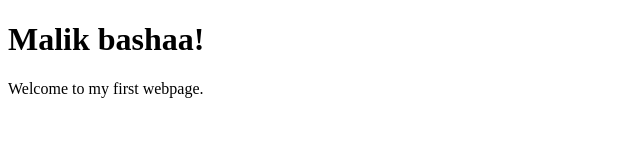
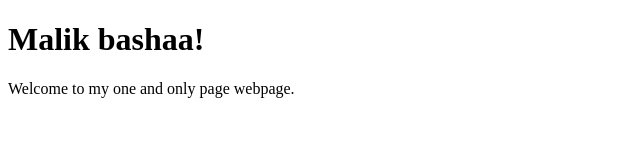
Before and after one commit to MalikkBashaa/Surf, a plain HTML site: page index.html in a window 1280 px wide. Shown: the whole page, without its empty margins (0-640 px from the left). Drawn offline with Linux system fonts and the light colour scheme.

Commit message:
Updated something

```diff
--- a/index.html
+++ b/index.html
@@ -7,6 +7,6 @@
 </head>
 <body>
     <h1>Malik bashaa!</h1>
-    <p>Welcome to my first webpage.</p>
+    <p>Welcome to my one and only page webpage.</p>
 </body>
 </html>
```
